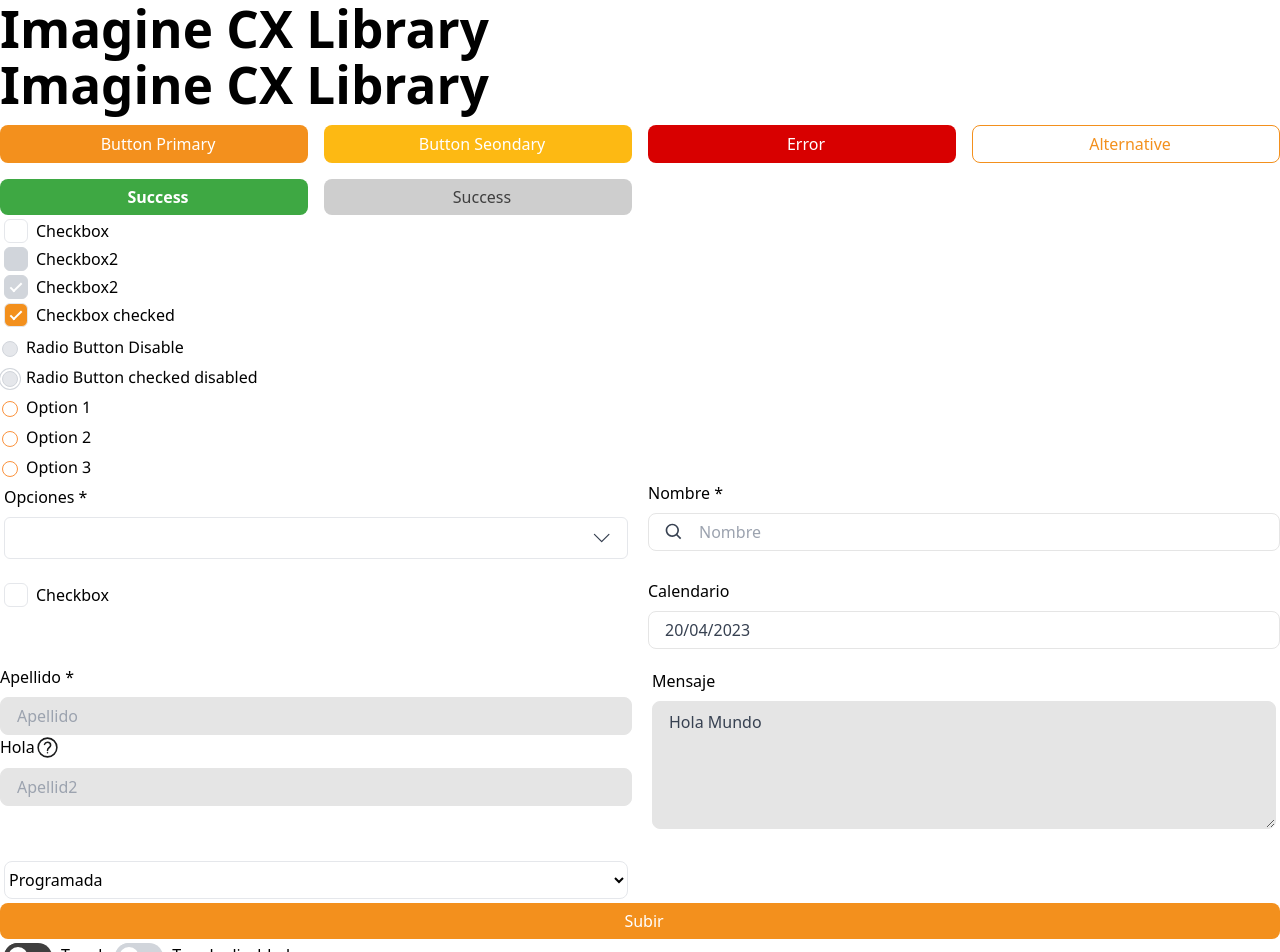
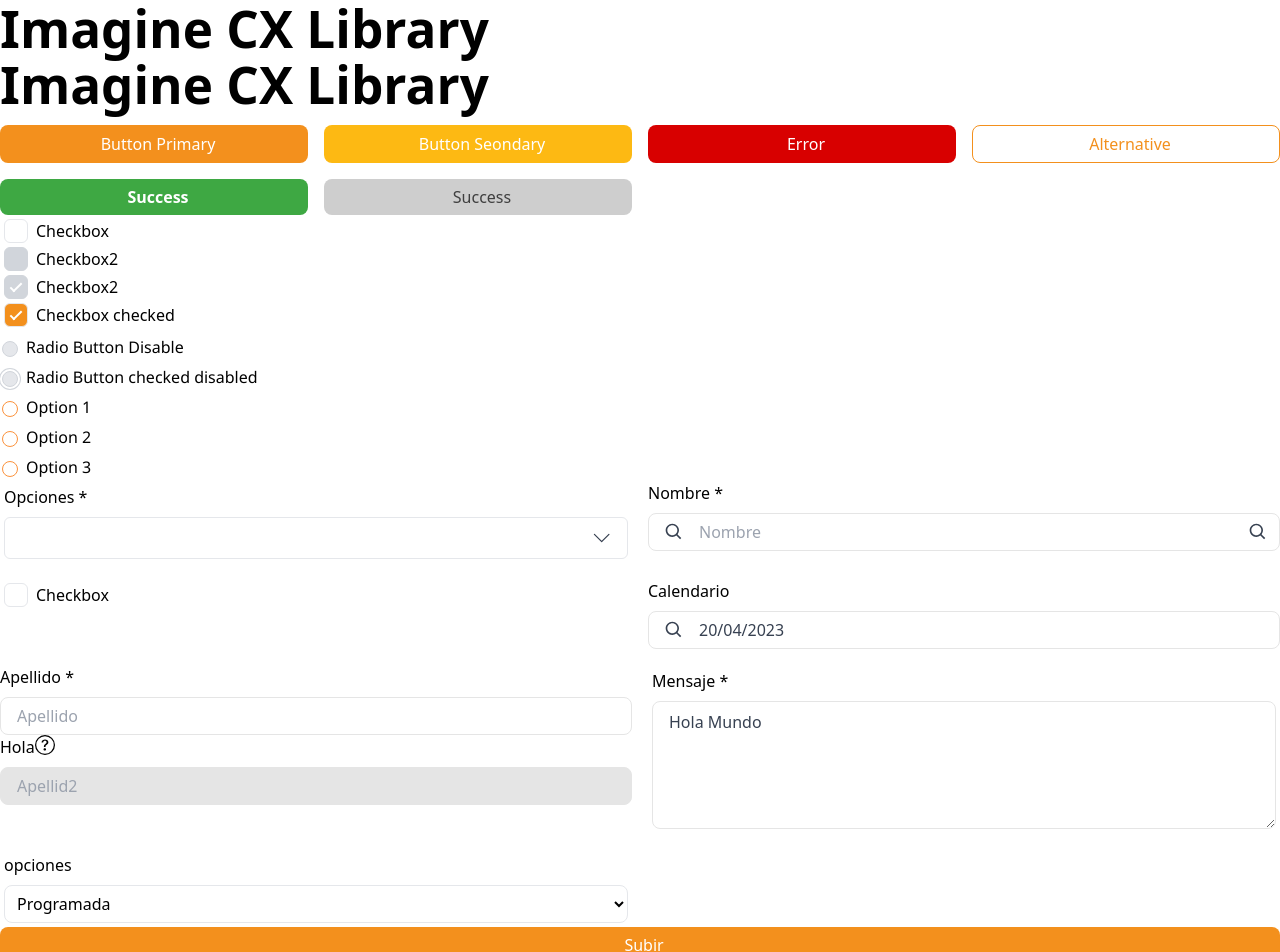
Before and after one commit to Imagine-CX/imaginecx-library, a React (Vite) app: page / in a window 1280 px wide. Shown: the top 952 px of the page. Built offline with nearby package versions, Linux system fonts and the light colour scheme.

Commit message:
Add prop action to input and styles improved

```diff
--- a/src/App.tsx
+++ b/src/App.tsx
@@ -1,5 +1,6 @@
 import { useState } from 'react';
 import { BiSearch } from 'react-icons/bi';
+import { BsQuestionCircle } from 'react-icons/bs';
 
 import {
   Alert,
@@ -122,6 +123,7 @@ function App() {
     event.preventDefault();
     // console.log({ selector, nombre, check, currentDate });
   };
+
   return (
     <div className="">
       <Header text="Imagine CX Library" variant="h1" />
@@ -166,13 +168,18 @@ function App() {
           <div>
             <InputField
               placeholder="Nombre"
-              label="Nombre"
+              title="Nombre"
               name="nombre"
               className="icx-py-1.5"
               value={nombre}
               onChange={onInputChange}
               required
               icon={<BiSearch className="icx-w-5 icx-h-5" />}
+              action={
+                <button>
+                  <BiSearch className="icx-w-5 icx-h-5" />
+                </button>
+              }
             />
           </div>
           <div>
@@ -184,27 +191,36 @@ function App() {
               afterYear={7}
               disableAfter={new Date('2023-08-10')}
               disableBefore={new Date('2023-05-08')}
-              label="Calendario"
+              title="Calendario"
               currentDate={currentDate}
               setCurrentDate={setCurrentDate}
-              onChange={setCurrentDate}
+              onChangeCalendar={setCurrentDate}
+              icon={<BiSearch className="icx-w-5 icx-h-5" />}
             />
           </div>
           <div>
-            <InputField placeholder="Apellido" name="apellido" label="Apellido" disabled required />
+            <InputField placeholder="Apellido" name="apellido" title="Apellido" required />
             <div>
               <div className="icx-flex">
                 <label htmlFor="">Hola</label>
-                <Tooltip text="Recuerda que debes ingresar entre corchetes [ ] el número de la columna que deseas utilizar." />
+                <Tooltip text="Recuerda que debes ingresar entre corchetes [ ] el número de la columna que deseas utilizar.">
+                  <BsQuestionCircle className="icx-w-5 icx-h-5" />
+                </Tooltip>
               </div>
               <InputField placeholder="Apellid2" name="apellido2" disabled />
             </div>
           </div>
           <div>
-            <TextArea label="Mensaje" placeholder="Mensaje" content="Hola Mundo" disabled />
+            <TextArea title="Mensaje" placeholder="Mensaje" content="Hola Mundo" required />
           </div>
           <div>
-            <Select options={optionsSelect2} name="selector" value={selector} onChange={onInputChange} />
+            <Select
+              options={optionsSelect2}
+              name="selector"
+              value={selector}
+              onChange={onInputChange}
+              title="opciones"
+            />
           </div>
         </div>
         <Button color="primary" type="submit">
@@ -248,10 +264,10 @@ function App() {
           afterYear={7}
           disableAfter={new Date('2023-08-10')}
           disableBefore={new Date('2023-05-08')}
-          label="Calendario"
+          title="Calendario"
           currentDate={currentDate}
           setCurrentDate={setCurrentDate}
-          onChange={setCurrentDate}
+          onChangeCalendar={setCurrentDate}
         />
       </div>
       <div className="icx-mt-2">
--- a/src/components/Calendar/ContCalendar.tsx
+++ b/src/components/Calendar/ContCalendar.tsx
@@ -1,23 +1,23 @@
 import 'animate.css';
 
 import { format } from 'date-fns';
-import { useEffect, useRef, useState } from 'react';
+import { InputHTMLAttributes, useEffect, useRef, useState } from 'react';
 
 import { InputField } from '../Forms';
 import { Calendar } from './Calendar';
 import { MonthView } from './MonthView';
 import { YearView } from './YearView';
 
-export interface IContCalendar {
+export interface IContCalendar extends InputHTMLAttributes<HTMLInputElement> {
   beforeYear?: number;
   afterYear?: number;
   disableAfter?: Date | null;
   disableBefore?: Date | null;
   icon?: JSX.Element | null;
-  label?: string;
+  title?: string;
   currentDate: Date;
   setCurrentDate: React.Dispatch<React.SetStateAction<Date>>;
-  onChange?: (value: Date) => void;
+  onChangeCalendar?: (value: Date) => void;
 }
 
 export const ContCalendar = ({
@@ -25,11 +25,12 @@ export const ContCalendar = ({
   afterYear,
   disableAfter,
   disableBefore,
-  label,
+  title,
   currentDate,
   setCurrentDate,
-  onChange,
+  onChangeCalendar,
   icon = null,
+  ...inputProps
 }: IContCalendar): JSX.Element => {
   const [showMonths, setshowMonths] = useState<boolean>(false);
   const [showYears, setShowYears] = useState<boolean>(false);
@@ -40,7 +41,7 @@ export const ContCalendar = ({
 
   useEffect(() => {
     document.addEventListener('click', hideOnClickOutside, true);
-    onChange && onChange(currentDate);
+    onChangeCalendar && onChangeCalendar(currentDate);
   }, []);
 
   const hideOnClickOutside = (e: Event) => {
@@ -57,7 +58,8 @@ export const ContCalendar = ({
         className="icx-cursor-pointer"
         onClick={() => setOpen((open) => !open)}
         icon={icon}
-        label={label}
+        title={title}
+        {...inputProps}
       />
 
       <div ref={refOne}>
--- a/src/components/Forms/InputField.tsx
+++ b/src/components/Forms/InputField.tsx
@@ -2,12 +2,14 @@ import { InputHTMLAttributes } from 'react';
 
 export interface IInputField extends InputHTMLAttributes<HTMLInputElement> {
   icon?: JSX.Element | null;
-  label?: string;
+  title?: string;
+  action?: JSX.Element | null;
 }
 
 export const InputField = ({
-  label,
+  title,
   icon = null,
+  action,
   disabled,
   required,
   className,
@@ -16,21 +18,35 @@ export const InputField = ({
   const showIcon: JSX.Element = icon ? (
     <div className="icx-text-gray-700 icx-absolute icx-top-1/2 icx--translate-y-1/2 icx-left-4">{icon}</div>
   ) : (
+    // <div className="icx-text-gray-700 icx-absolute icx-top-1/2 icx-cursor-pointer icx--translate-y-1/2 icx-right-3 icx-flex icx-justify-end">{icon}</div>
     <div></div>
   );
+
+  const showAction = action ? (
+    <div className="icx-text-gray-700 icx-absolute icx-top-1/2 icx-cursor-pointer icx--translate-y-1/2 icx-right-3 icx-flex icx-justify-end">
+      {action}
+    </div>
+  ) : (
+    <div></div>
+  );
+
   const padding: string = icon ? 'icx-pl-[50px]' : 'icx-pl-4';
+  const paddingAction = action ? 'icx-pr-10' : 'icx-pr-4';
   const estiloInput: string = disabled ? 'icx-input-disabled' : 'icx-input-active';
+  const estiloTitle = disabled ? 'icx-text-gray-300' : 'icx-text-neutral-500';
 
   return (
     <div className="icx-flex icx-flex-col icx-gap-8">
       <div className="icx-w-full icx-flex icx-flex-col icx-gap-y-2">
-        <label>
-          {label} {required ? <span className="icx-text-neutral-500">*</span> : ''}
+        <label htmlFor={title} className={estiloTitle}>
+          {title} {required ? <span className={estiloTitle}>*</span> : ''}
         </label>
-        <div className="icx-relative">
+        <div className="icx-relative icx-text-gray-400">
           {showIcon}
+          <div className="ml-5">{showAction}</div>
           <input
-            className={`icx-w-full ${padding} icx-pr-4 icx-py-1.5 icx-rounded-lg icx-outline-none ${estiloInput} ${className}`}
+            className={`icx-w-full ${padding} ${paddingAction} icx-py-1.5 icx-rounded-lg icx-outline-none ${estiloInput} ${className}`}
+            id={title}
             required={required}
             disabled={disabled}
             {...inputProps}
--- a/src/components/Forms/Select.tsx
+++ b/src/components/Forms/Select.tsx
@@ -1,25 +1,28 @@
 import { InputHTMLAttributes } from 'react';
 
 interface ISelectorTest extends InputHTMLAttributes<HTMLSelectElement> {
-  label?: string;
+  title?: string;
   options: Array<{
     value: number;
     label: string;
   }>;
 }
 
-export const Select = ({ label, options, className, disabled, required, ...props }: ISelectorTest) => {
+export const Select = ({ title, options, className, disabled, required, ...props }: ISelectorTest) => {
   const estiloSelect: string = disabled ? 'icx-selector-disabled' : 'icx-selector-active';
+  const estiloTitle = disabled ? 'icx-text-gray-300' : 'icx-text-neutral-500';
+
   return (
     <div className="icx-px-1 icx-py-1 icx-flex icx-flex-col icx-gap-8">
       <div className="icx-w-full icx-flex icx-flex-col icx-gap-y-2">
-        <label>
-          {label} {required ? <span className="icx-text-neutral-500">*</span> : ''}
+        <label className={estiloTitle} htmlFor={title}>
+          {title} {required ? <span>*</span> : ''}
         </label>
         <select
           disabled={disabled}
           required={required}
-          className={`icx-w-full icx-border icx-py-1.5 icx-rounded-lg ${estiloSelect} ${className}`}
+          id={title}
+          className={`icx-w-full icx-border icx-px-2 icx-py-1.5 icx-rounded-lg ${estiloSelect} ${className}`}
           {...props}
         >
           {options.map((option) => (
--- a/src/components/Forms/TextArea.tsx
+++ b/src/components/Forms/TextArea.tsx
@@ -1,19 +1,20 @@
 import { InputHTMLAttributes } from 'react';
 
 export interface ITextArea extends InputHTMLAttributes<HTMLTextAreaElement> {
-  label?: string;
+  title?: string;
   content?: string;
 }
 
-export const TextArea = ({ label, content, className, disabled, required, ...areaProps }: ITextArea): JSX.Element => {
+export const TextArea = ({ title, content, className, disabled, required, ...areaProps }: ITextArea): JSX.Element => {
   const estiloArea: string = disabled ? 'icx-area-disabled' : 'icx-area-active';
+  const estiloTitle = disabled ? 'icx-text-gray-300' : 'icx-text-neutral-500';
 
   return (
     <div className="icx-px-1 icx-py-1 icx-flex icx-flex-col icx-gap-8">
       <div className="icx-w-full icx-flex icx-flex-col icx-gap-y-2">
-        {label && (
-          <label>
-            {label} {required ? <span className="icx-text-neutral-500">*</span> : ''}
+        {title && (
+          <label htmlFor={title} className={estiloTitle}>
+            {title} {required ? <span>*</span> : ''}
           </label>
         )}
         <textarea
@@ -31,6 +32,7 @@ export const TextArea = ({ label, content, className, disabled, required, ...are
                     `}
           required={required}
           disabled={disabled}
+          id={title}
           {...areaProps}
         >
           {content}
--- a/src/components/ToolTip/Tooltip.tsx
+++ b/src/components/ToolTip/Tooltip.tsx
@@ -1,30 +1,16 @@
 import { useState } from 'react';
 
-export interface ITooltip {
+export interface ITooltip extends React.PropsWithChildren {
   text: string;
 }
 
-export const Tooltip = ({ text }: ITooltip): JSX.Element => {
+export const Tooltip = ({ text, children }: ITooltip): JSX.Element => {
   const [tooltipStatus, setTooltipStatus] = useState(0);
   return (
     <>
       <div className="icx-flex-col">
         <div className="icx-relative" onMouseEnter={() => setTooltipStatus(3)} onMouseLeave={() => setTooltipStatus(0)}>
-          <div className="icx-mr-2 icx-cursor-pointer">
-            <svg width="25px" height="25px" viewBox="0 0 24 24" fill="none" xmlns="http://www.w3.org/2000/svg">
-              <g id="SVGRepo_bgCarrier" strokeWidth="0"></g>
-              <g id="SVGRepo_tracerCarrier" strokeLinecap="round" strokeLinejoin="round"></g>
-              <g id="SVGRepo_iconCarrier">
-                <path
-                  d="M12 17V16.9929M12 14.8571C12 11.6429 15 12.3571 15 9.85714C15 8.27919 13.6568 7 12 7C10.6567 7 9.51961 7.84083 9.13733 9M21 12C21 16.9706 16.9706 21 12 21C7.02944 21 3 16.9706 3 12C3 7.02944 7.02944 3 12 3C16.9706 3 21 7.02944 21 12Z"
-                  stroke="#1a1b1c"
-                  strokeWidth="1.5"
-                  strokeLinecap="round"
-                  strokeLinejoin="round"
-                ></path>
-              </g>
-            </svg>
-          </div>
+          <div className="icx-mr-2 icx-cursor-pointer">{children}</div>
           {tooltipStatus == 3 && (
             <div
               role="tooltip"
```
Also changed, not shown: 1 other file (tests, documents, lock files or other folders).
